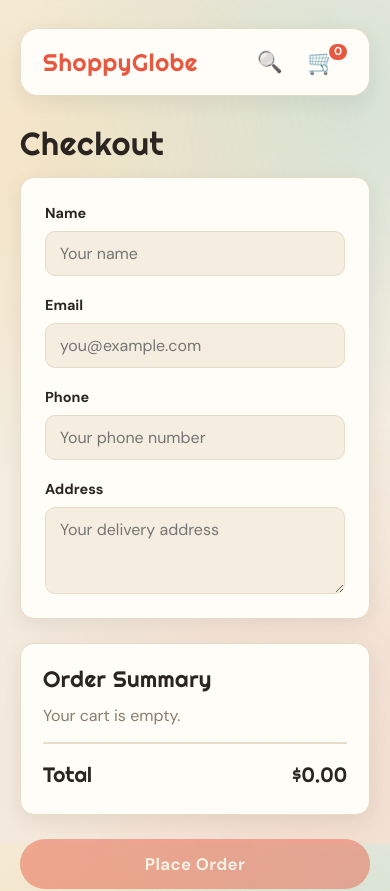
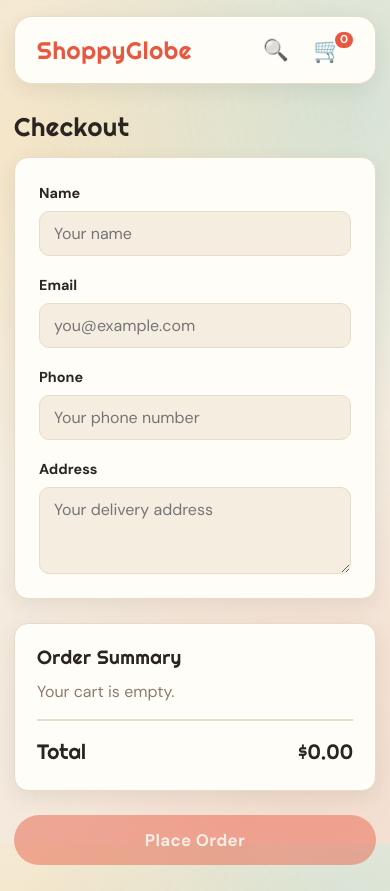
Before and after one commit to alokkumax/react-ecom, a React (Vite) app: page /checkout in a window 390 px wide. Shown: the top 891 px of the page. Built offline with nearby package versions, Linux system fonts and the light colour scheme.

Commit message:
add code cleanup and responsiveness

```diff
--- a/src/index.css
+++ b/src/index.css
@@ -41,6 +41,7 @@ body {
   color: var(--text);
   line-height: 1.6;
   min-height: 100vh;
+  overflow-x: hidden; /* guard against accidental horizontal scrolling */
   /* Soft retro gradient wash over the cream base */
   background-color: var(--bg);
   background-image:
@@ -55,7 +56,7 @@ body {
   min-height: 100vh;
   max-width: 1120px;
   margin: 0 auto;
-  padding: 28px 20px 28px;
+  padding: 28px 20px;
   /* Sticky footer: stack vertically and let the content area grow */
   display: flex;
   flex-direction: column;
@@ -139,3 +140,18 @@ img {
   max-width: 100%;
   display: block;
 }
+
+/* ----- Responsive: tighten spacing + scale headings on phones ----- */
+@media (max-width: 600px) {
+  #root {
+    padding: 16px 14px 24px;
+  }
+
+  h1 {
+    font-size: 1.6rem;
+  }
+
+  h2 {
+    font-size: 1.2rem;
+  }
+}
```
Also changed, not shown: src/components/ProductList/ProductList.css (+5 -2 lines).
